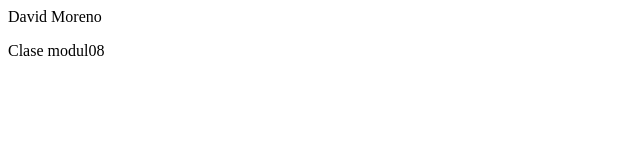
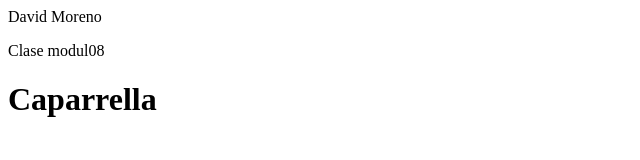
Before and after one commit to Davidmoreno1301/Web, a plain HTML site: page index.html in a window 1280 px wide. Shown: the whole page, without its empty margins (0-640 px from the left). Drawn offline with Linux system fonts and the light colour scheme.

Commit message:
Update index.html

```diff
--- a/index.html
+++ b/index.html
@@ -8,5 +8,6 @@
 <body>
     David Moreno
     <p>Clase modul08</p>
+    <h1>Caparrella</h1>
 </body>
 </html>
```
